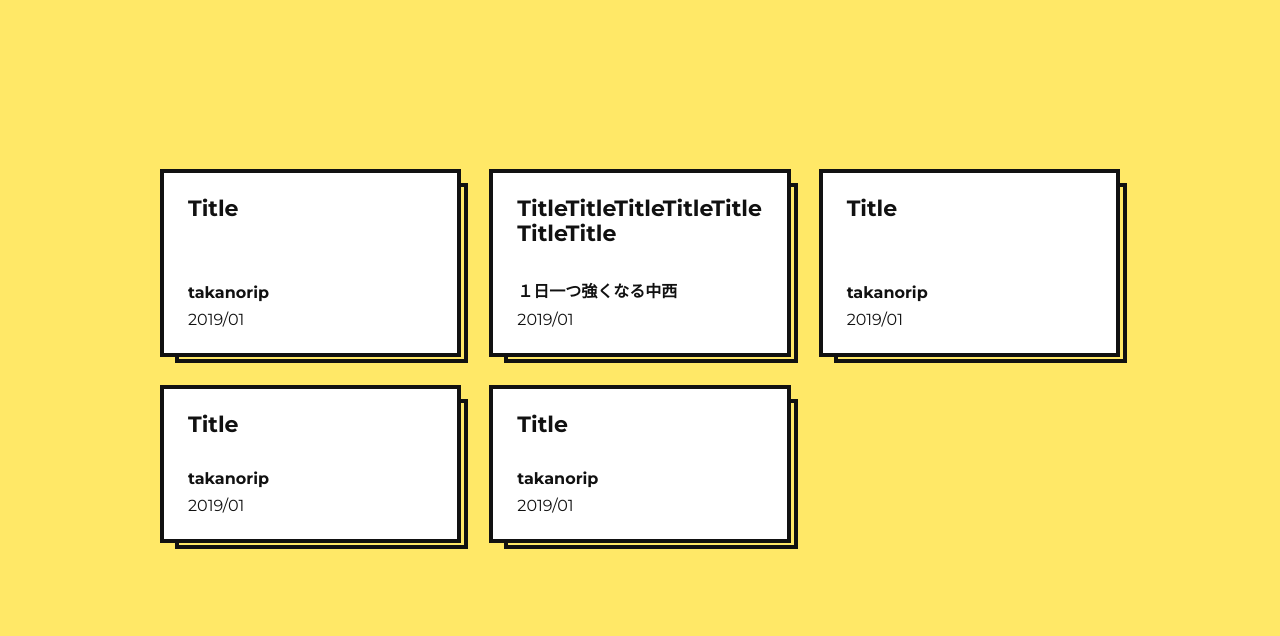
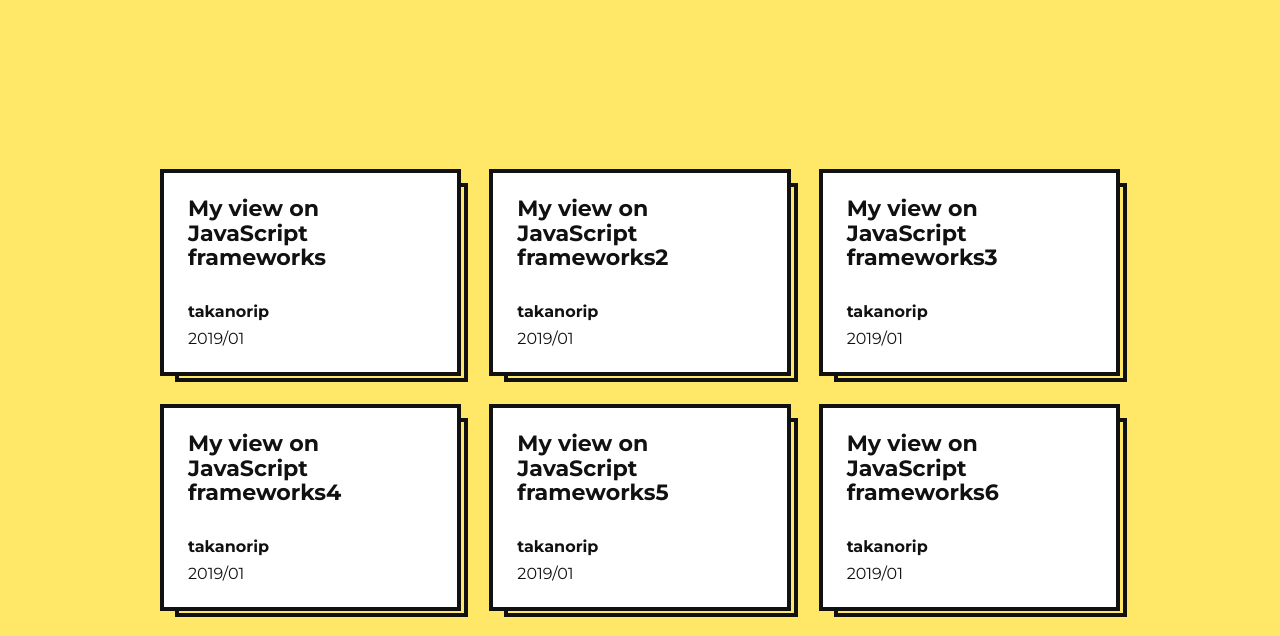
Before and after one commit to read-your-document-JS/rydjs.com, a Gatsby site: page /articles in a window 1280 px wide. Shown: the part 290-926 px from the top of the page. Built offline with nearby package versions, Linux system fonts and the light colour scheme; Gatsby itself is replaced by a stand-in of ours.

Commit message:
use article hash

```diff
--- a/src/pages/articles.js
+++ b/src/pages/articles.js
@@ -5,6 +5,7 @@ import Layout from '../components/layout'
 import SEO from '../components/seo'
 import { jsx, css } from '@emotion/core'
 import { BREAK_POINT_SP, COLOR_BLACK } from '../utils/constants'
+import { articleHash } from '../utils/articleHash'
 
 const articleStyle = css`
   display: flex;
@@ -64,11 +65,9 @@ const Articles = () => (
     <SEO title="ARTICLES" />
     <Hero>ARTICLES</Hero>
     <div css={containerStyle}>
-      <Article title="Title" author="takanorip" issue="2019/01" to="/article/201901/sample" />
-      <Article title="TitleTitleTitleTitleTitleTitleTitle" author="１日一つ強くなる中西" issue="2019/01" to="/article/201901/sample" />
-      <Article title="Title" author="takanorip" issue="2019/01" to="/article/201901/sample" />
-      <Article title="Title" author="takanorip" issue="2019/01" to="/article/201901/sample" />
-      <Article title="Title" author="takanorip" issue="2019/01" to="/article/201901/sample" />
+      {articleHash.map(d => (
+        <Article key={d.title} title={d.title} author={d.author} issue={d.issue} to={`/article/${d.issue.split('/')[0]}${d.issue.split('/')[1]}/${d.path}`} />
+      ))}
     </div>
   </Layout>
 )
--- /dev/null
+++ b/src/utils/articleHash.js
@@ -0,0 +1,44 @@
+export const articleHash = [
+  {
+    title: 'My view on JavaScript frameworks',
+    author: 'takanorip',
+    issue: '2019/01',
+    path: 'sample'
+  },
+  {
+    title: 'My view on JavaScript frameworks2',
+    author: 'takanorip',
+    issue: '2019/01',
+    path: 'sample'
+  },
+  {
+    title: 'My view on JavaScript frameworks3',
+    author: 'takanorip',
+    issue: '2019/01',
+    path: 'sample'
+  },
+  {
+    title: 'My view on JavaScript frameworks4',
+    author: 'takanorip',
+    issue: '2019/01',
+    path: 'sample'
+  },
+  {
+    title: 'My view on JavaScript frameworks5',
+    author: 'takanorip',
+    issue: '2019/01',
+    path: 'sample'
+  },
+  {
+    title: 'My view on JavaScript frameworks6',
+    author: 'takanorip',
+    issue: '2019/01',
+    path: 'sample'
+  },
+  {
+    title: 'My view on JavaScript frameworks7',
+    author: 'takanorip',
+    issue: '2019/01',
+    path: 'sample'
+  },
+]
```
Also changed, not shown: src/pages/article/201901/sample.js (+8 -2 lines).
